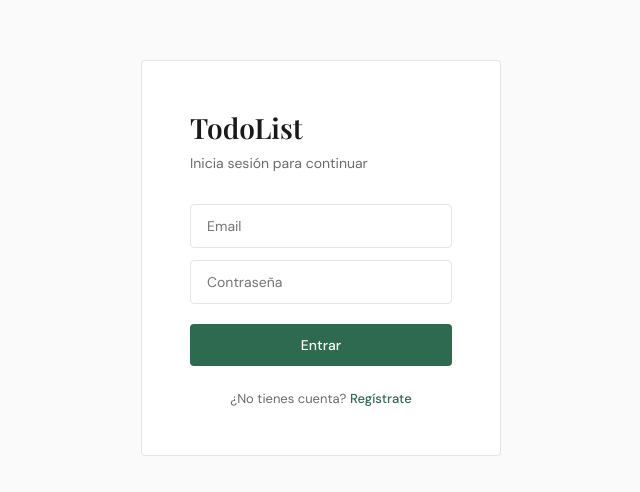
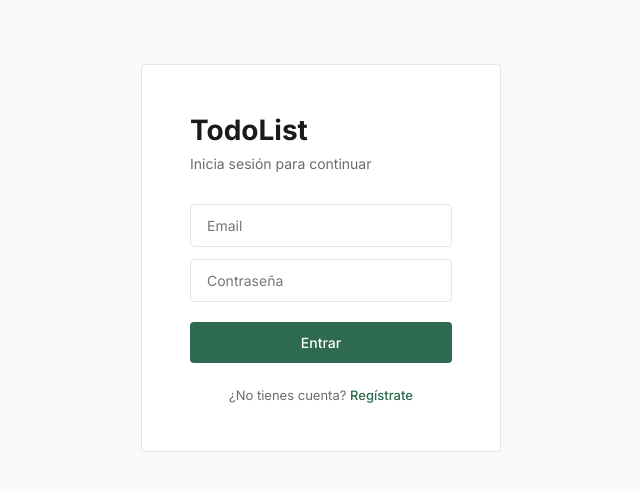
Before and after one commit to fido2024/todolist, a React app in the folder frontend/: page / in a window 1280 px wide. Shown: the part 142-634 px from the top of the page, without its empty margins (319-959 px from the left). Built offline with nearby package versions, Linux system fonts and the light colour scheme; the HTML template or start-up script is replaced by a standard one.

Commit message:
correcciones en el fronted con el tipo de letra

```diff
--- a/frontend/src/App.jsx
+++ b/frontend/src/App.jsx
@@ -1,3 +1,5 @@
+
+
 //este archivo nos permite mostrar las tareas y los archivos en la misma página, y también contiene los formularios para crear tareas y subir archivos, es el punto de entrada de nuestra aplicación frontend
 
 import { useState, useEffect } from "react";
--- a/frontend/src/components/Login.jsx
+++ b/frontend/src/components/Login.jsx
@@ -17,6 +17,7 @@
       body: JSON.stringify({ email, password }),
     });
 
+    //aqui recepcionamos la respuesta del backend, que puede ser un token si el login fue exitoso, o un mensaje de error si no lo fue
     const datos = await respuesta.json();
 
     if (respuesta.ok) {
--- a/frontend/src/index.css
+++ b/frontend/src/index.css
@@ -1,5 +1,5 @@
 /* index.css — Estilos globales */
-@import url('https://fonts.googleapis.com/css2?family=Playfair+Display:wght@600&family=DM+Sans:wght@300;400;500&display=swap');
+@import url('https://fonts.googleapis.com/css2?family=Inter:wght@400;500;600;700&display=swap');
 
 * {
   margin: 0;
@@ -18,21 +18,18 @@
 }
 
 body {
-  font-family: 'DM Sans', sans-serif;
+  font-family: 'Inter', sans-serif;
   background-color: var(--fondo);
   color: var(--texto);
   min-height: 100vh;
 }
 
-h1, h2, h3 {
-  font-family: 'Playfair Display', serif;
-}
 
 button {
   cursor: pointer;
-  font-family: 'DM Sans', sans-serif;
+  font-family: 'Inter', sans-serif;
 }
 
 input, select {
-  font-family: 'DM Sans', sans-serif;
+  font-family: 'Inter', sans-serif;
 }
```
